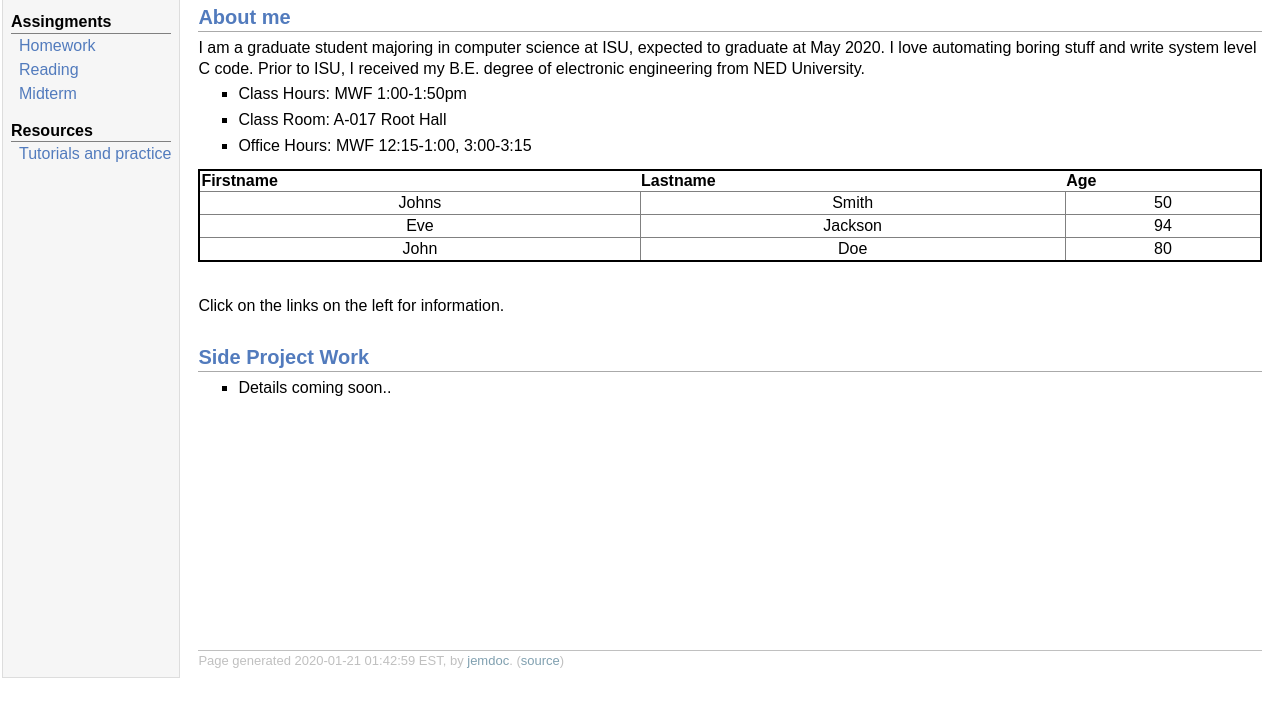
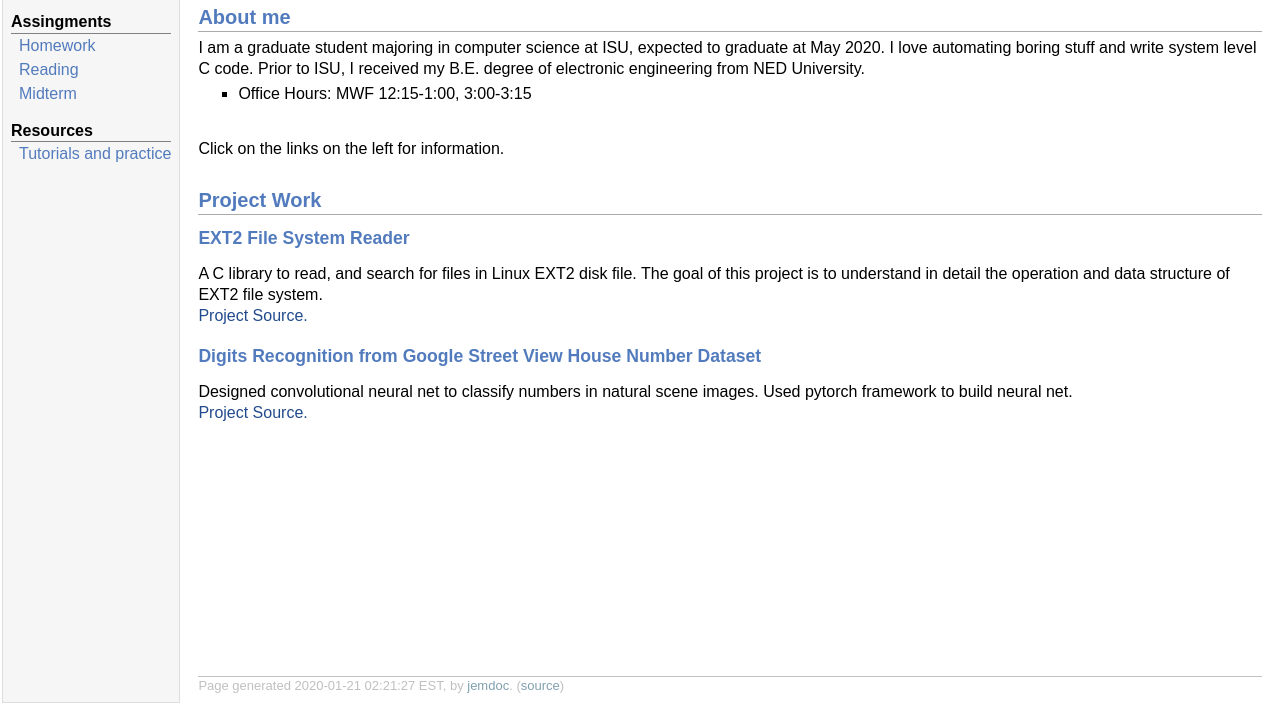
Before and after one commit to 7mh/7mh.github.io, a plain HTML site: page index.html in a window 1280 px wide. Shown: the part 183-896 px from the top of the page. Before the commit the page ends 871 px from the top, so only its background shows below. Drawn offline with Linux system fonts and the light colour scheme.

Commit message:
Added 2 proj

```diff
--- a/index.html
+++ b/index.html
@@ -36,48 +36,33 @@ Email: muhashmi0@gmail.com</p>
 <p>I am a graduate student majoring in computer science at ISU, expected to graduate at May 2020. I love automating boring stuff and write system level C code.
 Prior to ISU, I received my B.E. degree of electronic engineering from NED University.</p>
 <ul>
-<li><p>Class Hours: MWF 1:00-1:50pm</p>
-</li>
-<li><p>Class Room: A-017 Root Hall </p>
-</li>
 <li><p>Office Hours: MWF 12:15-1:00, 3:00-3:15</p>
 </li>
 </ul>
-<p>
-<table style="width:100%">
-<tr>
-<th>Firstname</th>
-<th>Lastname</th>
-<th>Age</th>
-</tr>
-<tr>
-<td>Johns</td>
-<td>Smith</td>
-<td>50</td>
-</tr>
-<tr>
-<td>Eve</td>
-<td>Jackson</td>
-<td>94</td>
-</tr>
-<tr>
-<td>John</td>
-<td>Doe</td>
-<td>80</td>
-</tr>
-</table>
-</p>
 <p><br />
 Click on the links on the left for information.</p>
-<h2>Side Project Work</h2>
-<ul>
-<li><p>Details coming soon..</p>
-</li>
-</ul>
+<h2>Project Work</h2>
+<h3>EXT2 File System Reader</h3>
+<p>
+<p>A C library to read, and search for files in Linux EXT2 disk file.
+The goal of this project is to understand in detail the operation and data structure of EXT2 file system.
+<br>
+<a href="https://github.com/7mh/Ext2_reader">Project Source.</a>
+</p>
+</p>
+<h3>Digits Recognition from Google Street View House Number Dataset</h3>
+<p>
+<p> Designed convolutional neural net to classify numbers in natural
+scene images.
+Used pytorch framework to build neural net.
+<br>
+<a href="https://github.com/7mh/Ext2_reader">Project Source.</a>
+</p>
+</p>
 <p><br /><br /><br /><br /><br /><br /><br /><br /><br /></p>
 <div id="footer">
 <div id="footer-text">
-Page generated 2020-01-21 01:42:59 EST, by <a href="http://jemdoc.jaboc.net/">jemdoc</a>.
+Page generated 2020-01-21 02:21:27 EST, by <a href="http://jemdoc.jaboc.net/">jemdoc</a>.
 (<a href="home.jemdoc">source</a>)
 </div>
 </div>
```
Also changed, not shown: 1 other file.
